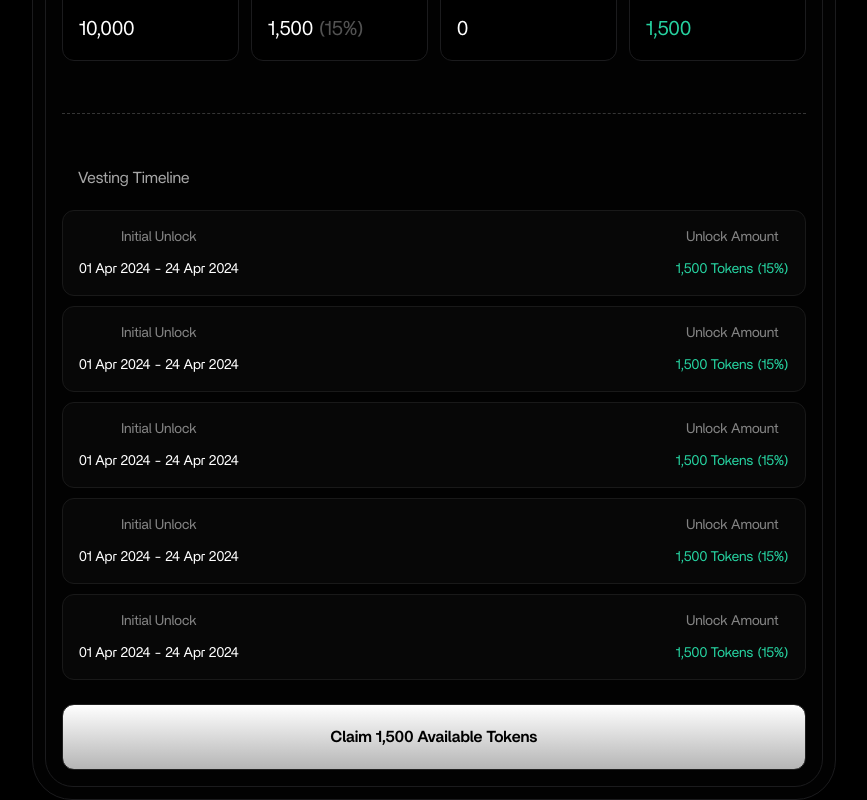
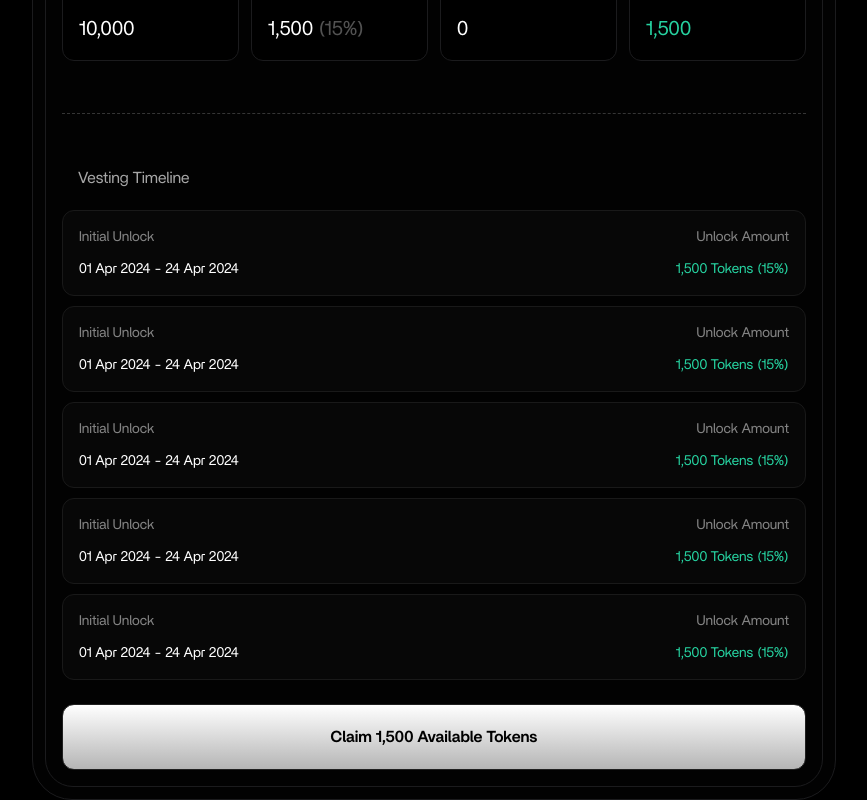
Before and after one commit to toygr/sol_private_sale, a React (Vite) app: page / in a window 1280 px wide. Shown: the part 907-1707 px from the top of the page, without its empty margins (206-1073 px from the left). Built offline with nearby package versions, Linux system fonts and the light colour scheme.

Commit message:
correct vesting timeline style|

```diff
--- a/src/PrivateSale.tsx
+++ b/src/PrivateSale.tsx
@@ -82,51 +82,51 @@
             <p className="p-4 pt-0 text-[#A6A6A6] font-medium text-base text-left">Vesting Timeline</p>
             <div className="grid grid-cols-1 gap-2.5 pt-1 pb-6">
               <div className="bg-[#0C0C0C]/50 border border-[#191919] rounded-xl p-4 flex justify-between ">
-                <div className="flex flex-col gap-3">
+                <div className="flex flex-col gap-3 text-left">
                   <p className="text-[#FFFFFF]/50 font-medium text-sm">Initial Unlock</p>
                   <p className="text-[#FFFFFF] font-medium text-sm">01 Apr 2024 - 24 Apr 2024</p>
                 </div>
-                <div className="flex flex-col gap-3">
+                <div className="flex flex-col gap-3 text-right">
                   <p className="text-[#FFFFFF]/50 font-medium text-sm">Unlock Amount</p>
                   <p className="text-[#26D2A0] font-medium text-sm">1,500 Tokens (15%)</p>
                 </div>
               </div>
               <div className="bg-[#0C0C0C]/50 border border-[#191919] rounded-xl p-4 flex justify-between ">
-                <div className="flex flex-col gap-3">
+                <div className="flex flex-col gap-3 text-left">
                   <p className="text-[#FFFFFF]/50 font-medium text-sm">Initial Unlock</p>
                   <p className="text-[#FFFFFF] font-medium text-sm">01 Apr 2024 - 24 Apr 2024</p>
                 </div>
-                <div className="flex flex-col gap-3">
+                <div className="flex flex-col gap-3 text-right">
                   <p className="text-[#FFFFFF]/50 font-medium text-sm">Unlock Amount</p>
                   <p className="text-[#26D2A0] font-medium text-sm">1,500 Tokens (15%)</p>
                 </div>
               </div>
               <div className="bg-[#0C0C0C]/50 border border-[#191919] rounded-xl p-4 flex justify-between ">
-                <div className="flex flex-col gap-3">
+                <div className="flex flex-col gap-3 text-left">
                   <p className="text-[#FFFFFF]/50 font-medium text-sm">Initial Unlock</p>
                   <p className="text-[#FFFFFF] font-medium text-sm">01 Apr 2024 - 24 Apr 2024</p>
                 </div>
-                <div className="flex flex-col gap-3">
+                <div className="flex flex-col gap-3 text-right">
                   <p className="text-[#FFFFFF]/50 font-medium text-sm">Unlock Amount</p>
                   <p className="text-[#26D2A0] font-medium text-sm">1,500 Tokens (15%)</p>
                 </div>
               </div>
               <div className="bg-[#0C0C0C]/50 border border-[#191919] rounded-xl p-4 flex justify-between ">
-                <div className="flex flex-col gap-3">
+                <div className="flex flex-col gap-3 text-left">
                   <p className="text-[#FFFFFF]/50 font-medium text-sm">Initial Unlock</p>
                   <p className="text-[#FFFFFF] font-medium text-sm">01 Apr 2024 - 24 Apr 2024</p>
                 </div>
-                <div className="flex flex-col gap-3">
+                <div className="flex flex-col gap-3 text-right">
                   <p className="text-[#FFFFFF]/50 font-medium text-sm">Unlock Amount</p>
                   <p className="text-[#26D2A0] font-medium text-sm">1,500 Tokens (15%)</p>
                 </div>
               </div>
               <div className="bg-[#0C0C0C]/50 border border-[#191919] rounded-xl p-4 flex justify-between ">
-                <div className="flex flex-col gap-3">
+                <div className="flex flex-col gap-3 text-left">
                   <p className="text-[#FFFFFF]/50 font-medium text-sm">Initial Unlock</p>
                   <p className="text-[#FFFFFF] font-medium text-sm">01 Apr 2024 - 24 Apr 2024</p>
                 </div>
-                <div className="flex flex-col gap-3">
+                <div className="flex flex-col gap-3 text-right">
                   <p className="text-[#FFFFFF]/50 font-medium text-sm">Unlock Amount</p>
                   <p className="text-[#26D2A0] font-medium text-sm">1,500 Tokens (15%)</p>
                 </div>
```
